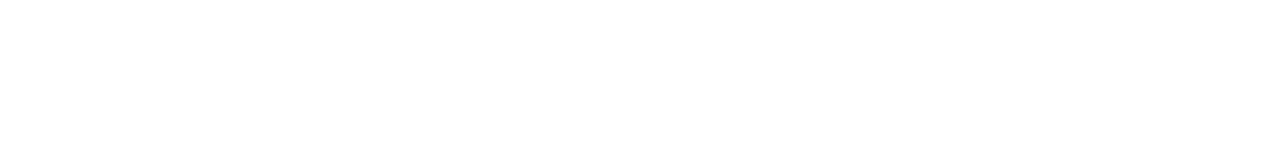
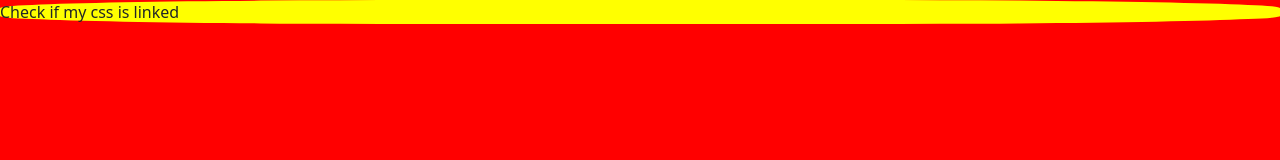
Before and after one commit to sibekov/CoffeeloverUproject, a plain HTML site: page index.html in a window 1280 px wide. Drawn offline with nearby package versions, Linux system fonts and the light colour scheme.

Commit message:
Add rel attribute to the links

```diff
--- a/index.html
+++ b/index.html
@@ -4,10 +4,12 @@
     <meta charset="UTF-8">
     <meta name="viewport" content="width=device-width, initial-scale=1.0">
     <title>CoffeeloverprojectU</title>
-    <link src="https://cdn.jsdelivr.net/npm/bootstrap@5.3.3/dist/css/bootstrap.min.css">
-    <link src="../style.css">
+    <link rel="stylesheet" href="https://cdn.jsdelivr.net/npm/bootstrap@5.3.3/dist/css/bootstrap.min.css">
+    <link rel="stylesheet" href="../style.css">
 </head>
 <body>
+
+    <div id="checkbody">Check if my css is linked </div>
 
 
     <script src="https://cdn.jsdelivr.net/npm/bootstrap@5.3.3/dist/js/bootstrap.bundle.min.js"></script>
--- a/style.css
+++ b/style.css
@@ -1,3 +1,8 @@
 body {
-background-color: aquamarine;
+    background-color: red;
 }
+
+#checkbody{
+    background-color: yellow;
+    border-radius: 33%;
+}
```
